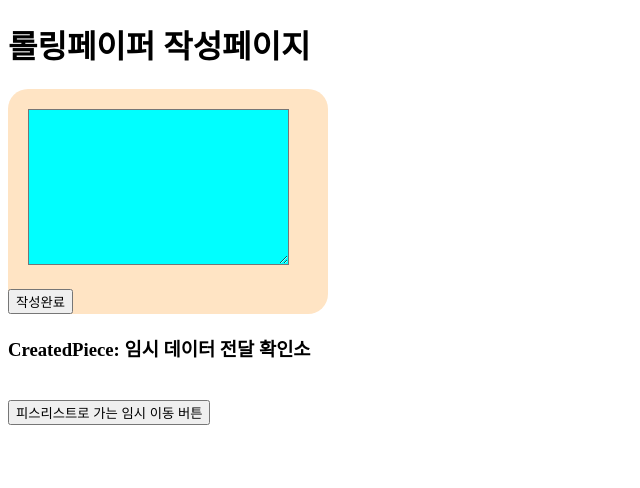
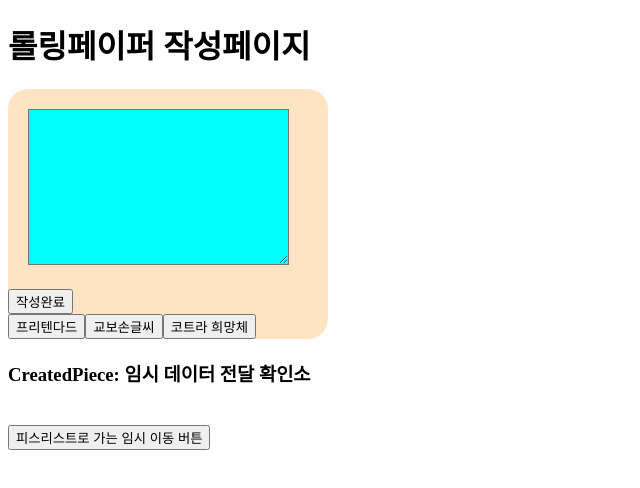
Before and after one commit to nyong-nyong/pangparty-fe, a React (Create React App) app: page /piece in a window 1280 px wide. Shown: the top 488 px of the page, without its empty margins (0-640 px from the left). Built offline with nearby package versions, Linux system fonts and the light colour scheme; the HTML template or start-up script is replaced by a standard one.

Commit message:
S08P12A306-8 Feat: piece create page 폰트 변경 기능 추가

```diff
--- a/src/App.js
+++ b/src/App.js
@@ -1,6 +1,8 @@
 import { BrowserRouter } from "react-router-dom"
 
 import Routers from './pages/Routers';
+
+import './styles/App.css'
 
 // 여기는 완전 최상위 컴포넌트
 // 완성된 페이지들만 뿌려주세요.
--- a/src/pages/CreatePiece/CreatePiece.css
+++ b/src/pages/CreatePiece/CreatePiece.css
@@ -12,3 +12,21 @@
   background-color: aqua;
   text-align: center;
 }
+
+.RollingPaperCard-Pretendard {
+  /* width: 366px;
+  height: 379px; */
+  font-family: 'Pretendard-Regular';
+}
+
+.RollingPaperCard-KyoboHandwriting2020A {
+  /* width: 366px;
+  height: 379px; */
+  font-family: 'KyoboHandwriting2020A';
+}
+
+.RollingPaperCard-KOTRAHOPE {
+  /* width: 366px;
+  height: 379px; */
+  font-family: 'KOTRAHOPE';
+}
--- a/src/pages/CreatePiece/CreatePiece.js
+++ b/src/pages/CreatePiece/CreatePiece.js
@@ -1,14 +1,15 @@
-import React, {useState} from 'react'
+import React, {useState, useRef} from 'react'
 import { Link } from 'react-router-dom';
 import './CreatePiece.css'
 import CreatedPiece from './CreatedPiece';
+import { ContextFonts } from './CreatePieceFont';
 
 // 롤링페이퍼 작성하는 페이지
 
 export default function CreatePiece() {
 
   // 작성되는 내용, 작성 완료시 비워줘야 뒤로 왔을 때 비어있어요.
-  const [pieceContent, setPieceContent] = useState({'id': 0, 'content': '', 'locZ': 0})
+  const [pieceContent, setPieceContent] = useState({'id': 0, 'content': '', 'locZ': 0, 'font': ''})
 
   // 작성완료되어 아래로 넘겨줄 내용, 추후엔 DB로 넘겨주게 수정해야함. 일단 이 위치에서 리스트를 저장함
   const [createdPieces, setCreatedPieces] = useState([])
@@ -16,7 +17,6 @@ export default function CreatePiece() {
   // 작성완료시 제출하고 내용 초기화
   const submitPiece = (e) => {
     setCreatedPieces( [...createdPieces, pieceContent])
-
     setPieceContent({'id': 0, 'content': '', 'locZ': 0})
   }
 
@@ -29,6 +29,16 @@ export default function CreatePiece() {
     console.log(createdPieces)
   }
 
+  // 폰트 버튼 클릭시 발생하는 이벤트 처리
+  const inputRef = useRef(null)
+
+  const handleFontBtnClick = () => {
+    inputRef.current.focus()
+    const newClassName = `RollingPaperCard-${pieceContent['font']}`
+    inputRef.current.className = newClassName
+    // console.log(inputRef.current.className)
+  }
+
   return (
     <div>
       <h1>롤링페이퍼 작성페이지</h1>
@@ -38,10 +48,14 @@ export default function CreatePiece() {
           className='pieceWrite' cols="30" rows="10"
           onChange={typingPiece}
           value={pieceContent.content}
+          ref={inputRef}
         >
         </textarea>
         {/* 일단 데이터 이동 확인을 위해 link에서 밖으로 뺐습니다. */}
         <button type='submit' onClick={submitPiece}>작성완료</button>
+        {/* 폰트 버튼 기능 추가 */}
+        <ContextFonts pieceContent={pieceContent} setPieceContent={setPieceContent} handleFontBtnClick={handleFontBtnClick}/>
+
         {/* 내용작성 시 enter를 통해 줄바꿈을 하게 되는데, form으로 submit이벤트 발동시키면 줄바꿈 해야하는데 제출되어버리니까 form으로 묶지 않았습니다.  */}
       </div>
 
--- /dev/null
+++ b/src/pages/CreatePiece/CreatePieceFont.js
@@ -0,0 +1,44 @@
+import React from 'react'
+
+export const ContextFonts = React.memo(({pieceContent, setPieceContent, handleFontBtnClick}) => {
+  const fontbuttons = [
+    {
+      id: 1,
+      fontName: "프리텐다드",
+      fontStyle: "Pretendard"
+    },
+    {
+      id: 2,
+      fontName: "교보손글씨",
+      fontStyle: "KyoboHandwriting2020A"
+    },
+    {
+      id: 3,
+      fontName: "코트라 희망체",
+      fontStyle: "KOTRAHOPE"
+    }
+  ]
+
+  const handleFontClick = (e) => {
+    const newPieceContent = pieceContent
+    newPieceContent.font = e.target.value
+    setPieceContent(newPieceContent)
+    handleFontBtnClick()
+  }
+
+  return (
+    <div>
+      {fontbuttons.map((button) => (
+        <button
+          className="fontBtn"
+          type="button"
+          key={button.id}
+          onClick={handleFontClick}
+          value={button.fontStyle}
+        >
+          {button.fontName}
+        </button>
+      ))}
+    </div>
+  )
+})
--- /dev/null
+++ b/src/styles/App.css
@@ -0,0 +1,20 @@
+@font-face {
+  font-family: 'Pretendard-Regular';
+  src: url('https://cdn.jsdelivr.net/gh/Project-Noonnu/noonfonts_2107@1.1/Pretendard-Regular.woff') format('woff');
+  font-weight: 400;
+  font-style: normal;
+}
+
+@font-face {
+  font-family: 'KyoboHandwriting2020A';
+  src: url('https://cdn.jsdelivr.net/gh/projectnoonnu/noonfonts_2112@1.0/KyoboHandwriting2020A.woff') format('woff');
+  font-weight: normal;
+  font-style: normal;
+}
+
+@font-face {
+  font-family: 'KOTRAHOPE';
+  src: url('https://cdn.jsdelivr.net/gh/projectnoonnu/noonfonts_2110@1.0/KOTRAHOPE.woff2') format('woff2');
+  font-weight: normal;
+  font-style: normal;
+}
```
